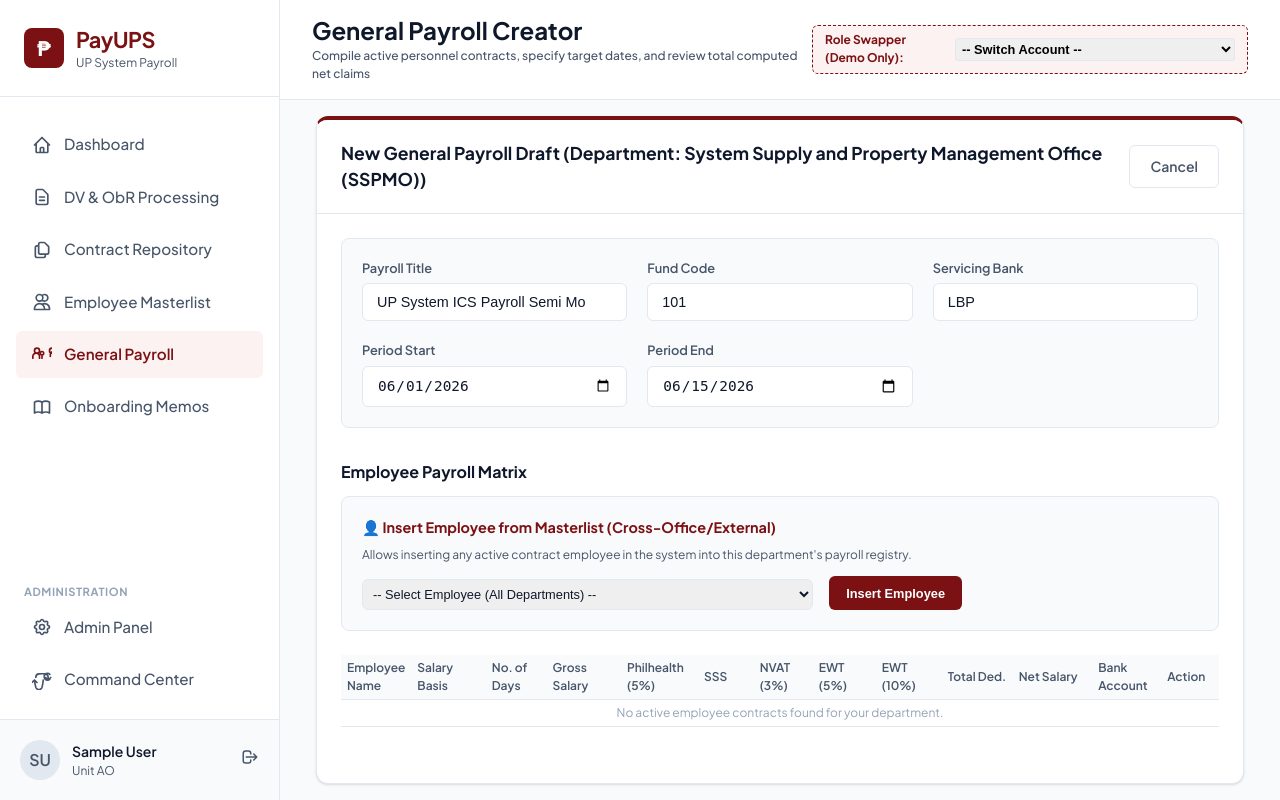
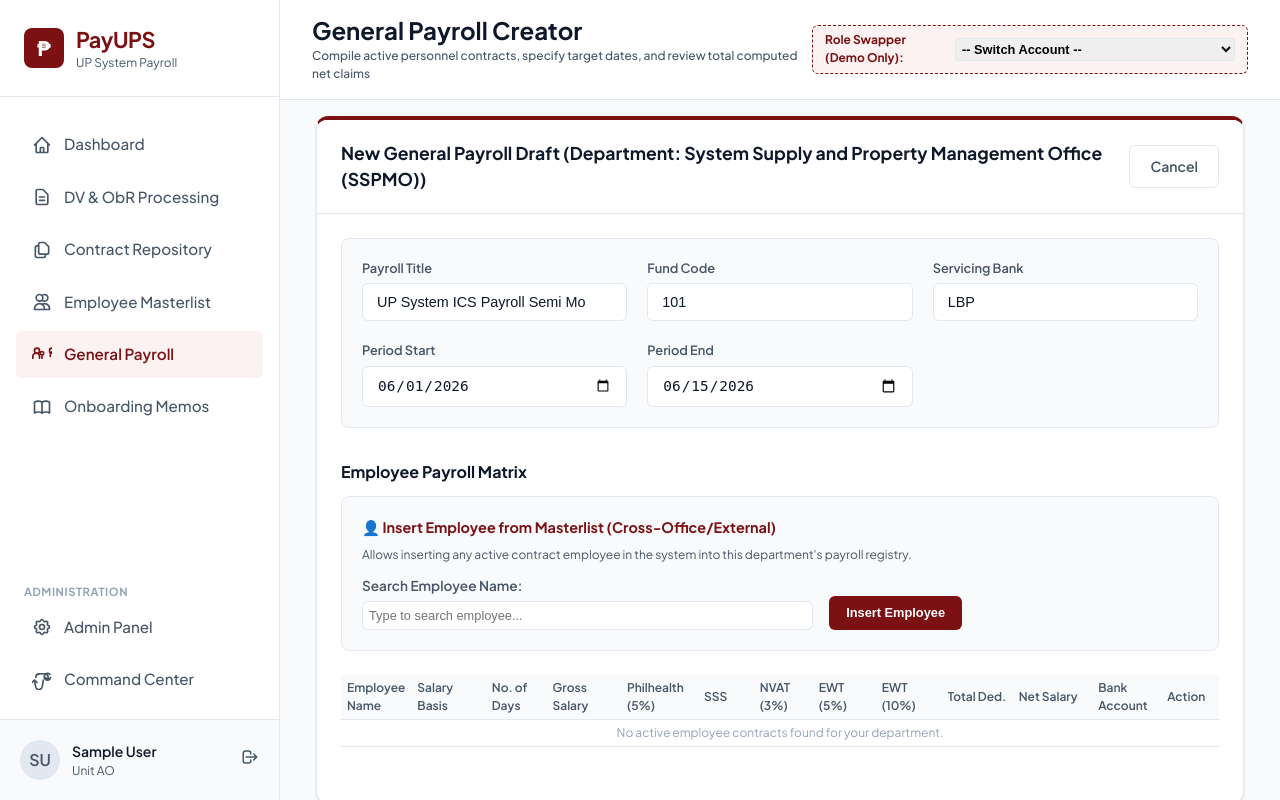
Before and after one commit to ajbasa0000/Payups, a Django app: page /general-payroll/create/ in a window 1280 px wide. Run offline with Django 5.2, Linux system fonts and the light colour scheme; the visitor is signed in with stand-in values (Sample User, id 1); data that the repository does not hold is empty.

Commit message:
feat: convert employee inserts to typable datalist dropdown search

```diff
--- a/payroll/templates/payroll/general_payroll_create.html
+++ b/payroll/templates/payroll/general_payroll_create.html
@@ -51,12 +51,13 @@
                 <p style="font-size: 0.75rem; color: var(--text-secondary); margin-bottom: 0.75rem;">Allows inserting any active contract employee in the system into this department's payroll registry.</p>
                 <div style="display: flex; gap: 1rem; align-items: flex-end; max-width: 600px;">
                     <div style="flex: 1;">
-                        <select id="masterlist-employee-select" class="form-control" style="width: 100%; padding: 6px; font-size: 0.8rem;">
-                            <option value="">-- Select Employee (All Departments) --</option>
+                        <label for="masterlist-employee-search" style="display: block; font-size: 0.85rem; font-weight: 600; color: var(--text-secondary); margin-bottom: 0.25rem;">Search Employee Name:</label>
+                        <input list="masterlist-employees" id="masterlist-employee-search" class="form-control" placeholder="Type to search employee..." style="width: 100%; padding: 6px; font-size: 0.8rem;">
+                        <datalist id="masterlist-employees">
                             {% for emp in all_employees %}
-                                <option value="{{ emp.id }}">{{ emp.name }} [{{ emp.get_department_display|slice:":35" }}...]</option>
+                                <option data-value="{{ emp.id }}" value="{{ emp.name }} [{{ emp.get_department_display|slice:":30" }}...]"></option>
                             {% endfor %}
-                        </select>
+                        </datalist>
                     </div>
                     <button type="button" class="btn btn-primary" onclick="insertFromMasterlist()" style="height: 34px; padding: 0 1rem; font-size: 0.8rem;">Insert Employee</button>
                 </div>
@@ -287,9 +288,22 @@
     const allContracts = {{ all_contracts_json|safe }};
 
     function insertFromMasterlist() {
-        const select = document.getElementById('masterlist-employee-select');
-        const id = parseInt(select.value);
+        const input = document.getElementById('masterlist-employee-search');
+        const val = input.value;
+        if (!val) return;
+
+        const datalist = document.getElementById('masterlist-employees');
+        const option = Array.from(datalist.options).find(opt => opt.value === val);
+        if (!option) {
+            alert("Please select a valid employee from the search options.");
+            return;
+        }
+
+        const id = parseInt(option.getAttribute('data-value'));
         if (!id) return;
+
+        // Reset search input for convenience
+        input.value = '';
 
         // 1. Check if row already exists in the DOM
         let row = document.querySelector(`.payroll-row[data-emp-id="${id}"]`);
--- a/payroll/views.py
+++ b/payroll/views.py
@@ -948,7 +948,7 @@ def general_payroll_detail(request, pk):
 
     # Filter out employees already in this payroll
     existing_emp_ids = items.values_list('employee_id', flat=True)
-    available_employees = Employee.objects.filter(department=payroll.department).exclude(id__in=existing_emp_ids).order_by('name')
+    available_employees = Employee.objects.all().exclude(id__in=existing_emp_ids).order_by('name')
 
     # Calculate totals
     totals = {
```
Also changed, not shown: payroll/templates/payroll/general_payroll_detail.html (+22 -8 lines).
